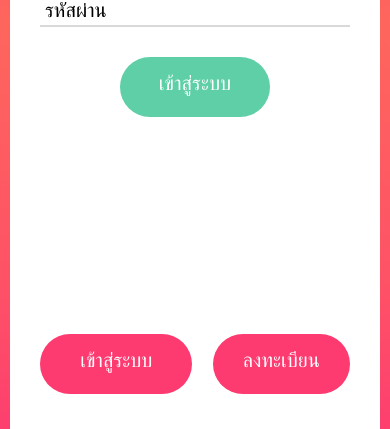
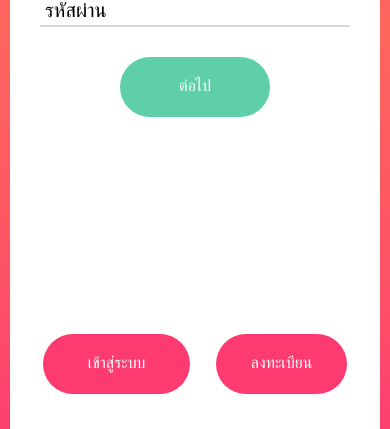
Before and after one commit to EatsEase/EatsEase-frontend, a React Native app in the folder EatsEase/: screen /MainLayout in a window 390 px wide. Shown: the part 380-809 px from the top of the page. Built offline with nearby package versions, Linux system fonts and the light colour scheme; a web font is replaced by a local one.

Commit message:
fix padding, font, lang

```diff
--- a/EatsEase/app/screens/LoginScreen.tsx
+++ b/EatsEase/app/screens/LoginScreen.tsx
@@ -99,7 +99,7 @@ const LoginScreen = () => {
 
                     {/* Enter Button */}
                     <TouchableOpacity style={styles.enterButton} onPress={handleLogin}>
-                        <Text style={styles.enterButtonText}>เข้าสู่ระบบ</Text>
+                        <Text style={styles.enterButtonText}>ต่อไป</Text>
                     </TouchableOpacity>
                 </View>
 
@@ -194,12 +194,10 @@ const styles = StyleSheet.create({
     },
     enterButtonText: {
         color: 'white',
-        fontSize: 20,
+        fontSize: 16,
         fontFamily: 'Mali-Bold',
-        paddingTop: 0,
-        paddingBottom: 0,
         height: 30,
-
+        padding: 5,
     },
     buttonContainer: {
         flexDirection: 'row',
--- a/EatsEase/app/screens/ProfileScreen.tsx
+++ b/EatsEase/app/screens/ProfileScreen.tsx
@@ -76,22 +76,22 @@ export default function ProfileScreen() {
       <View style={styles.detailsSection}>
         <View style={styles.detailRow}>
           <Text style={styles.detailLabel}>📧</Text>
-          <Text style={styles.detailText}>{userData.user_email || "No Email"}</Text>
+          <Text style={styles.detailText}>{userData.user_email || "ผู้เยี่ยมชม"}</Text>
         </View>
         <View style={styles.detailRow}>
           <Text style={styles.detailLabel}>♀️</Text>
-          <Text style={styles.detailText}>{userData.userProfile.gender || "Not specified"}</Text>
+          <Text style={styles.detailText}>{userData.userProfile.gender || "ไม่ระบุ"}</Text>
         </View>
         <View style={styles.detailRow}>
           <Text style={styles.detailLabel}>🎂</Text>
-          <Text style={styles.detailText}>{ userData.age ? `${userData.age} years` : "Not specified"}</Text>
+          <Text style={styles.detailText}>อายุ { userData.age ? `${userData.age} ปี` : "ไม่ระบุ"}</Text>
         </View>
 
         {/* History */}
         <TouchableOpacity onPress={() => navigation.navigate("History")} style={styles.touchableRow}>
           <View style={styles.detailRow}>
             <Text style={styles.detailLabel}>🕒</Text>
-            <Text style={styles.detailText}>History</Text>
+            <Text style={styles.detailText}>ประวัติเมนูอาหาร</Text>
             <Image source={{ uri: "https://cdn-icons-png.flaticon.com/128/130/130884.png" }} style={styles.nextIcon} />
           </View>
         </TouchableOpacity>
@@ -100,7 +100,7 @@ export default function ProfileScreen() {
         <TouchableOpacity onPress={() => navigation.navigate("Preferences")} style={styles.touchableRow}>
           <View style={styles.detailRow}>
             <Text style={styles.detailLabel}>⚙️</Text>
-            <Text style={styles.detailText}>Preferences</Text>
+            <Text style={styles.detailText}>การตั้งค่า</Text>
             <Image source={{ uri: "https://cdn-icons-png.flaticon.com/128/130/130884.png" }} style={styles.nextIcon} />
           </View>
         </TouchableOpacity>
@@ -120,11 +120,11 @@ const styles = StyleSheet.create({
   errorMessage: { fontSize: 16, color: "#FF6B6B", fontFamily: "Mali SemiBold" },
   profileSection: { alignItems: "center", marginTop: 20 },
   profileName: { fontSize: 20, fontWeight: "bold", marginTop: 10, fontFamily: "Mali SemiBold" },
-  joinDate: { fontSize: 14, color: "#888", marginTop: 5, fontFamily: "Mali Regular" },
+  joinDate: { fontSize: 14, color: "#888", marginTop: 5, fontFamily: "Mali Regular", padding: 10 },
   detailsSection: { marginTop: 30, paddingHorizontal: 20 },
   detailRow: { flexDirection: "row", alignItems: "center", marginBottom: 15, borderBottomWidth: 1, borderBottomColor: "#E8E8E8", paddingBottom: 10 },
   detailLabel: { fontSize: 20, marginRight: 15 },
-  detailText: { fontSize: 16, fontFamily: "Mali Regular", flex: 1 },
+  detailText: { fontSize: 16, fontFamily: "Mali Regular", flex: 1, padding: 5 },
   nextIcon: { width: 20, height: 20, tintColor: "#888" },
   touchableRow: { width: "100%" },
   logoutButton: { backgroundColor: "#FF6B6B", paddingVertical: 15, paddingHorizontal: 30, borderRadius: 25, alignSelf: "center", marginTop: 30 },
--- a/EatsEase/app/screens/SignupScreen.tsx
+++ b/EatsEase/app/screens/SignupScreen.tsx
@@ -273,9 +273,8 @@ const styles = StyleSheet.create({
         color: 'white',
         fontSize: 16,
         fontFamily: 'Mali-Bold',
-        paddingTop: 5,
-        paddingBottom: 10,
         height: 25,
+        padding: 5,
     },
     buttonContainer: {
         flexDirection: 'row',
--- a/EatsEase/app/screens/YourListsScreen.tsx
+++ b/EatsEase/app/screens/YourListsScreen.tsx
@@ -192,11 +192,12 @@ const styles = StyleSheet.create({
     backgroundColor: '#fff',
   },
   title: {
-    fontSize: 24,
+    fontSize: 20,
     fontFamily: 'Mali SemiBold',
     textAlign: 'center',
     marginBottom: 20,
     marginTop: 20,
+    padding: 10,
   },
   gridContainer: {
     flexDirection: 'row',
@@ -222,10 +223,11 @@ const styles = StyleSheet.create({
     height: 100,
   },
   cardTitle: {
-    fontSize: 12,
+    fontSize: 16,
     fontFamily: 'Mali SemiBold',
     textAlign: 'center',
     marginVertical: 5,
+    padding: 5,
   },
   removeButtonContainer: {
     position: 'absolute',
```
